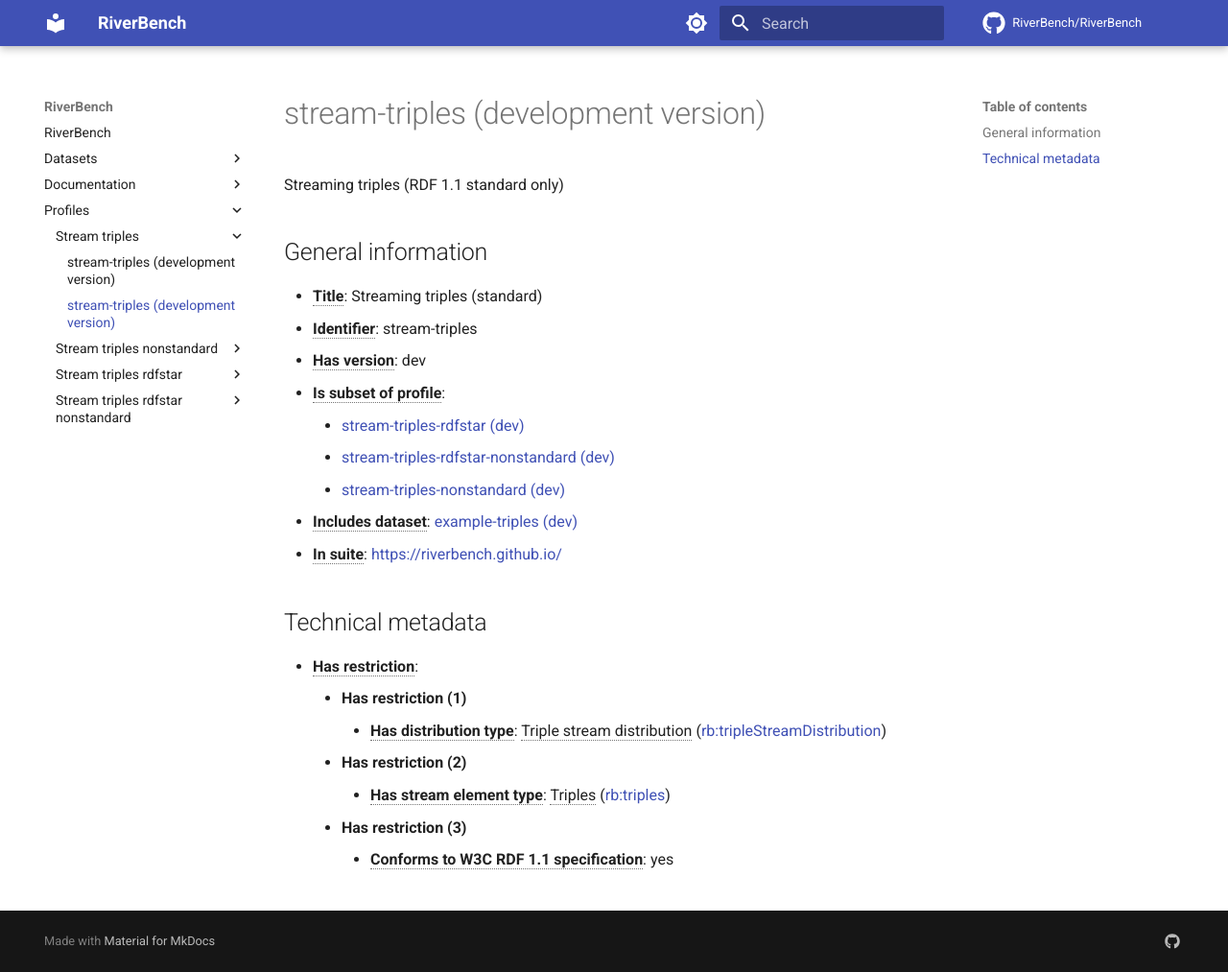
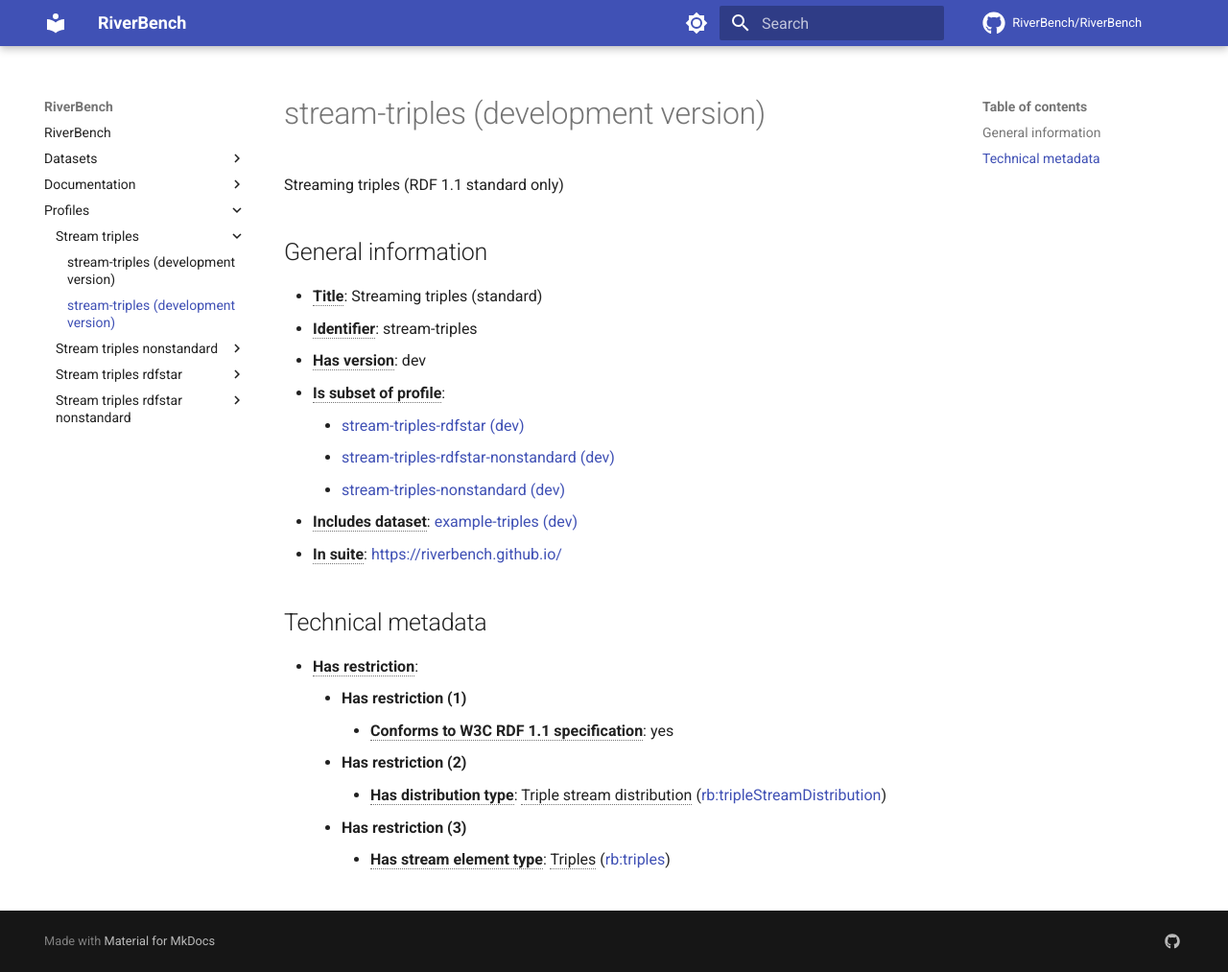
Before and after one commit to RiverBench/riverbench.github.io, an MkDocs documentation site: the page built from docs/profiles/stream-triples/dev.md, in a window 1280 px wide and 1013 px high. Shown: the whole window at 96% size. Built offline with MkDocs 1.6.1 and Material for MkDocs 9.7.7, drawn with Linux system fonts in a browser that asks for light colours; comment, search, counter and statistics services are not loaded.

Commit message:
Automatic docs update (dev)

```diff
--- a/docs/profiles/stream-triples/dev.md
+++ b/docs/profiles/stream-triples/dev.md
@@ -18,8 +18,8 @@ Streaming triples (RDF 1.1 standard only)
 
 - **<abbr title="Has profile restriction. The restrictions are joined with the AND operator.">Has restriction</abbr>**:
     - **Has restriction (1)**
+        - **<abbr title="Whether the dataset is RDF 1.1-compliant, i.e., does not use any non-standard features, like generalized triples.">Conforms to W3C RDF 1.1 specification</abbr>**: yes
+    - **Has restriction (2)**
         - **<abbr title="Indicates the type of RiverBench dataset distribution">Has distribution type</abbr>**: <abbr title="The dataset is distributed as a stream of RDF triples.">Triple stream distribution</abbr> ([rb:tripleStreamDistribution](https://riverbench.github.io/schema/dataset#tripleStreamDistribution))
-    - **Has restriction (2)**
+    - **Has restriction (3)**
         - **<abbr title="Indicates the type of contents of each stream element">Has stream element type</abbr>**: <abbr title="Triple streams consist of elements, where each element is an RDF graph.">Triples</abbr> ([rb:triples](https://riverbench.github.io/schema/dataset#triples))
-    - **Has restriction (3)**
-        - **<abbr title="Whether the dataset is RDF 1.1-compliant, i.e., does not use any non-standard features, like generalized triples.">Conforms to W3C RDF 1.1 specification</abbr>**: yes
```
Also changed, not shown: docs/profiles/stream-triples-nonstandard/dev.md (+2 -2 lines), docs/profiles/stream-triples-rdfstar-nonstandard/dev.md (+2 -2 lines), docs/profiles/stream-triples-rdfstar/dev.md (+2 -2 lines).
